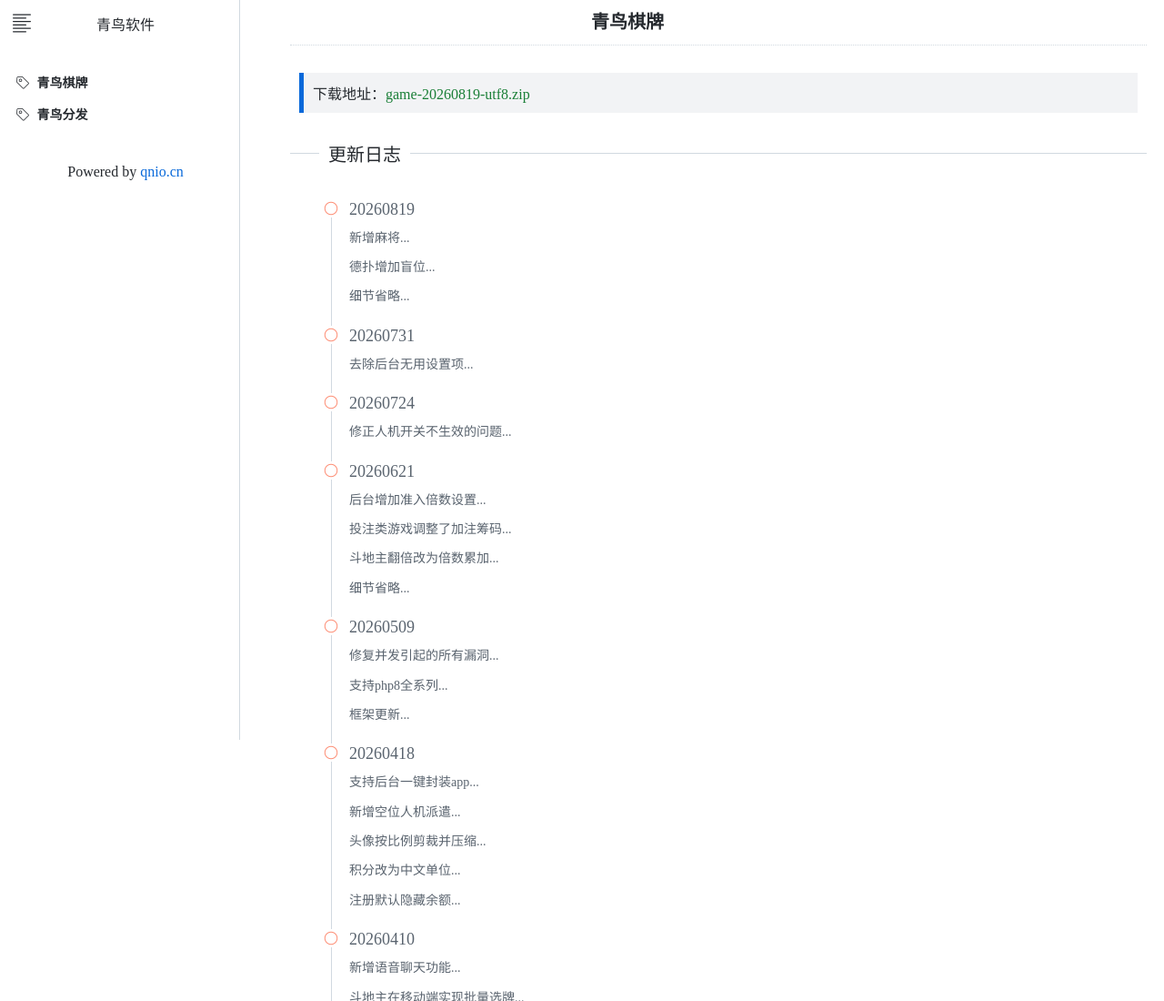
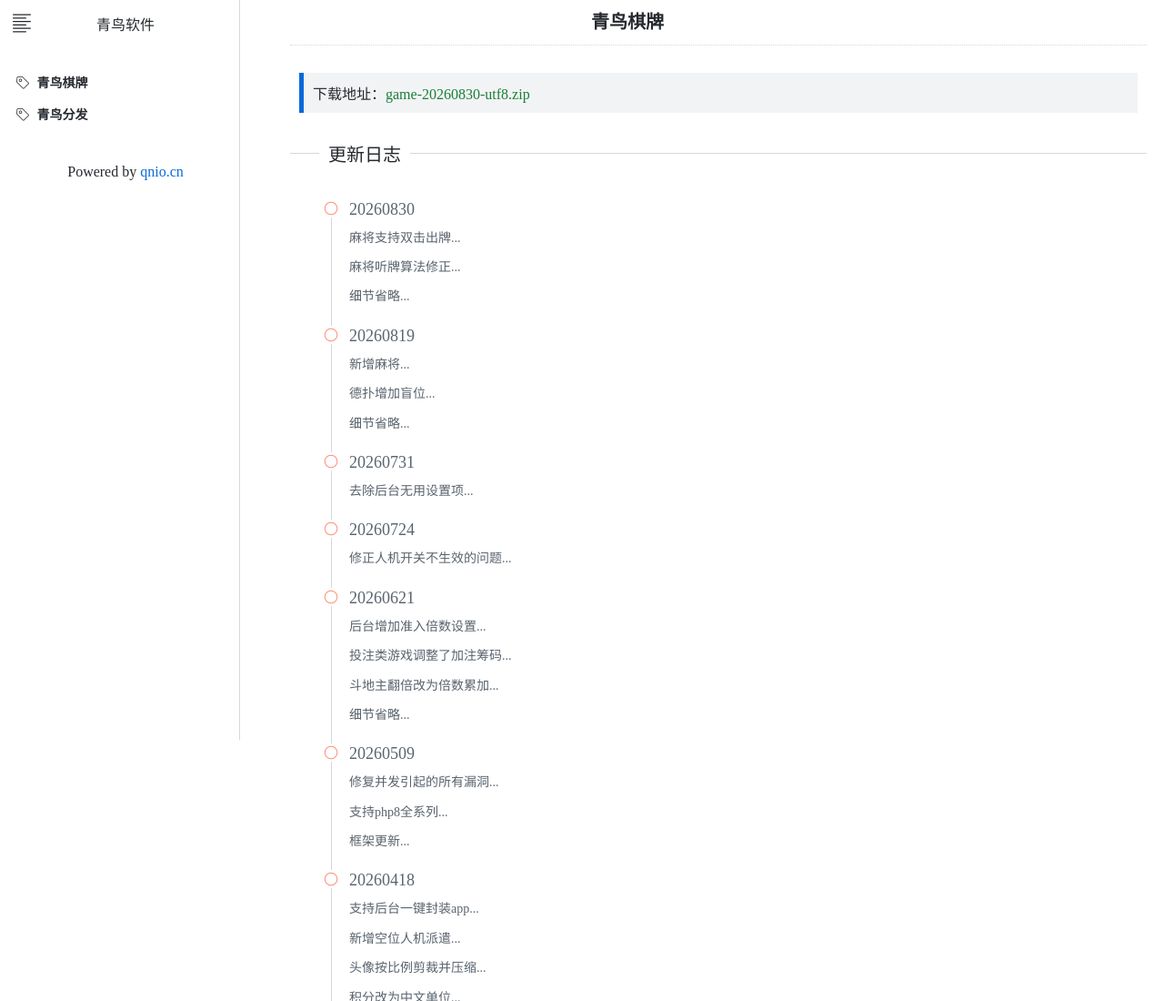
Before and after one commit to qnio-cn/qnio-cn.github.io, a plain HTML site: page index.html in a window 1280 px wide. Shown: the top 1100 px of the page at 91% size. Drawn offline with Linux system fonts and the light colour scheme.

Commit message:
Modify index.html with new download link and updates
Updated download link and added new features to the update log.

```diff
--- a/index.html
+++ b/index.html
@@ -29,11 +29,20 @@
 	</div>
 	<div class="content">
 		<h1>青鸟棋牌</h1>
-		<blockquote class="layui-elem-quote">下载地址：<a href="https://gitee.com/qnio-cn/php/releases/download/game/game-20260819-utf8.zip">game-20260819-utf8.zip</a></blockquote>
+		<blockquote class="layui-elem-quote">下载地址：<a href="https://gitee.com/qnio-cn/php/releases/download/game/game-20260830-utf8.zip">game-20260830-utf8.zip</a></blockquote>
 		<fieldset class="layui-elem-field">
 			<legend>更新日志</legend>
 		</fieldset>
 		<ul>
+			<li class="layui-timeline-item">
+				<i class="layui-icon layui-timeline-axis"></i>
+				<div class="layui-text">
+					<h3>20260830</h3>
+					<p>麻将支持双击出牌...</p>
+					<p>麻将听牌算法修正...</p>
+					<p>细节省略...</p>
+				</div>
+			</li>
 			<li class="layui-timeline-item">
 				<i class="layui-icon layui-timeline-axis"></i>
 				<div class="layui-text">
```
